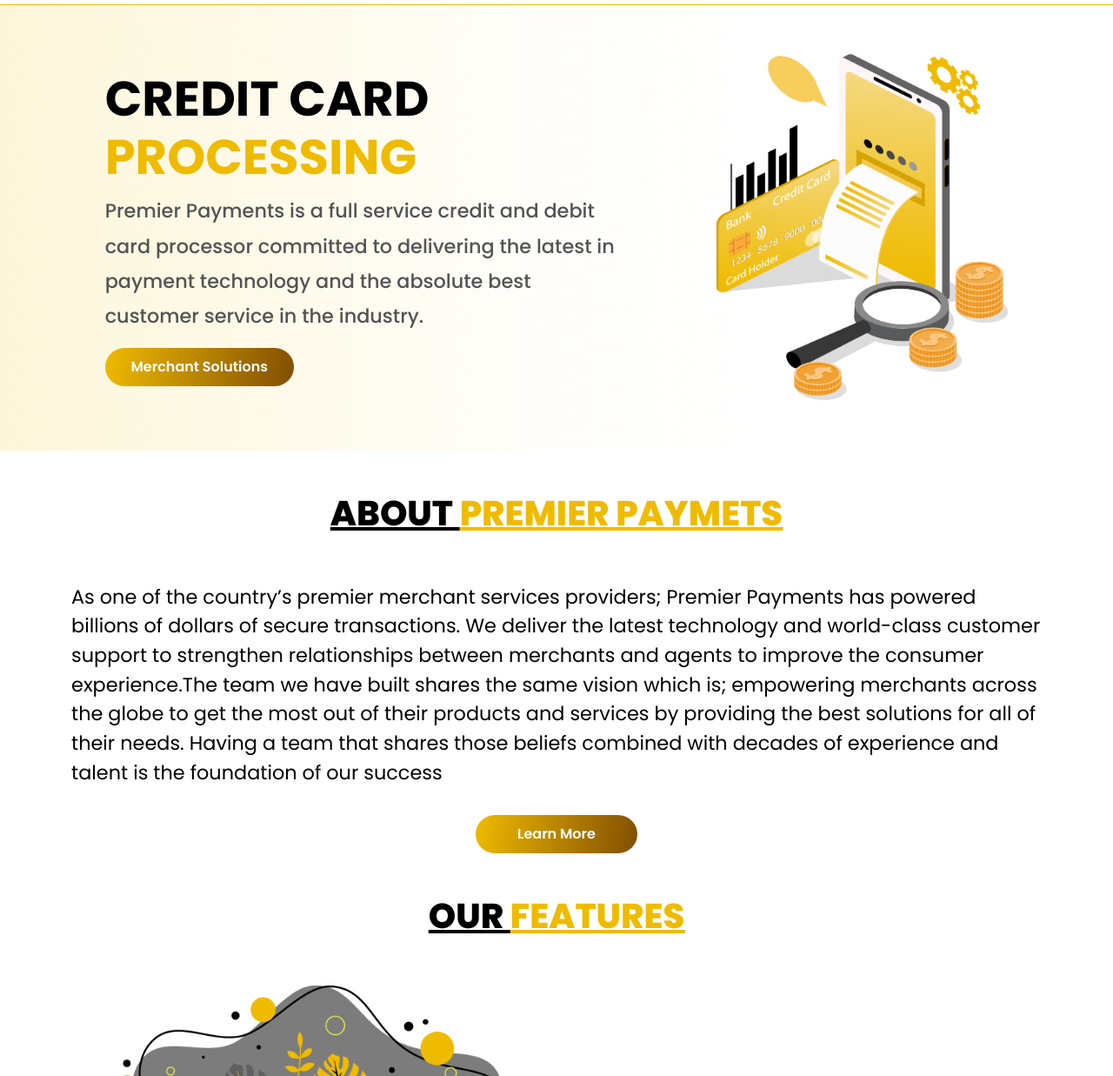
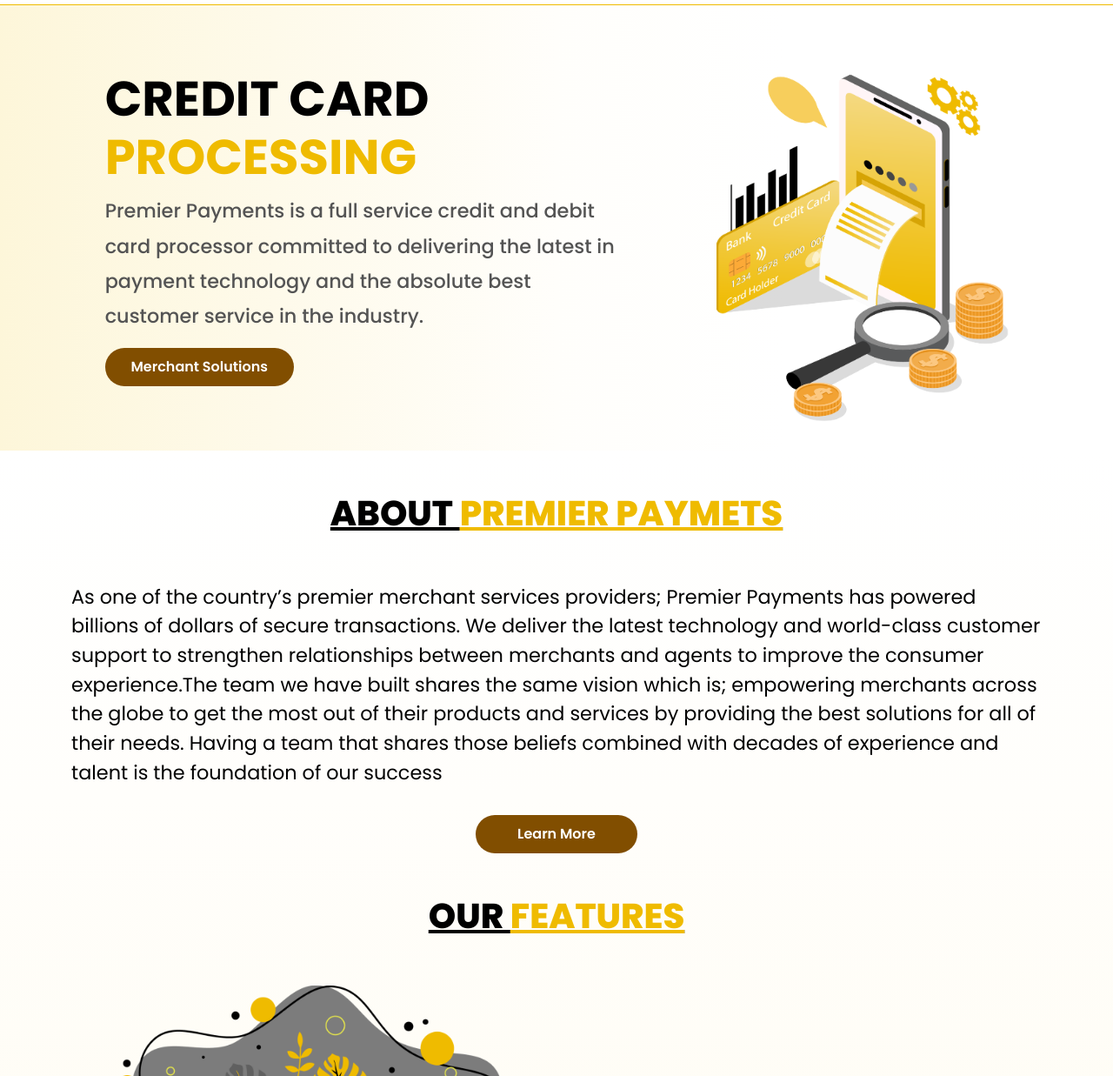
Before and after one commit to shujaat147/primere-payments, a plain HTML site: page index.html in a window 1280 px wide. Shown: the part 63-1300 px from the top of the page at 87% size. Drawn offline with nearby package versions, Linux system fonts and the light colour scheme.

Commit message:
Thirteen Commit

```diff
--- a/css/style.css
+++ b/css/style.css
@@ -5,13 +5,11 @@
 }
 
 .background {
-    background: rgb(253, 246, 217);
     background: linear-gradient(90deg, rgba(253, 246, 217, 1) 0%, rgba(255, 254, 251, 1) 50%, rgba(255, 255, 255, 1) 70%);
 }
 
 .background2 {
-    background: rgb(253, 246, 217);
-    background: linear-gradient(0deg, rgba(253, 246, 217, 1) 0%, rgba(255, 254, 251, 1) 55%, rgba(255, 255, 255, 1) 70%);
+    background: linear-gradient(0deg, rgba(253, 246, 217, 1) 0%, rgba(255, 254, 251, 1) 85%, rgba(255, 255, 255, 1) 100%);
 }
 
 img {
@@ -105,7 +103,7 @@ img {
 .index .section2 .btn,
 .index .section6 .btn {
     border-radius: 40px;
-    background: linear-gradient(100deg, #EFBB00 0%, #814E00 100%);
+    background: #814E00;
     border: none;
     font-weight: 600;
     padding: 10px 5%;
@@ -121,7 +119,7 @@ img {
 .index .section1 .btn:hover,
 .index .section2 .btn:hover,
 .index .section6 .btn:hover {
-    background: #1C1C1C;
+    background: #EFBB00;
     transition: none;
 }
 
@@ -699,6 +697,7 @@ img {
 }
 
 .retail-processing .section4 .btn {
+    border: none;
     color: white;
     font-weight: 600;
     border-radius: 40px;
--- a/index.html
+++ b/index.html
@@ -139,8 +139,8 @@
               </div>
             </div>
             <div
-              class="bounce col-lg-5 col-12 d-flex justify-content-lg-end justify-content-center align-content-lg-center">
-              <img src="./img/banner-img.png" alt="banner-img" class="img-fluid">
+              class="bounce col-lg-5 col-12 d-flex justify-content-lg-end justify-content-center">
+              <img src="./img/banner-img.png" alt="banner-img" class="img-fluid pt-lg-5">
             </div>
           </div>
         </section>
```
